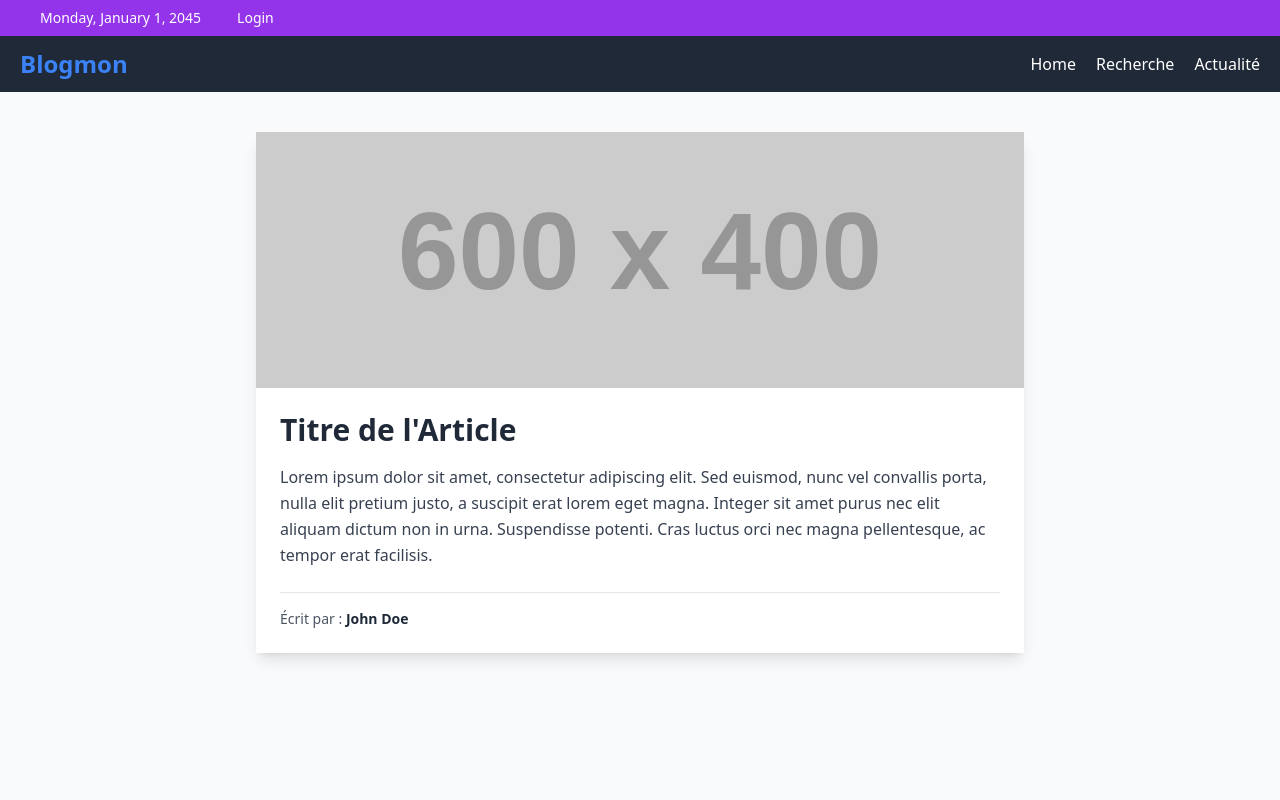
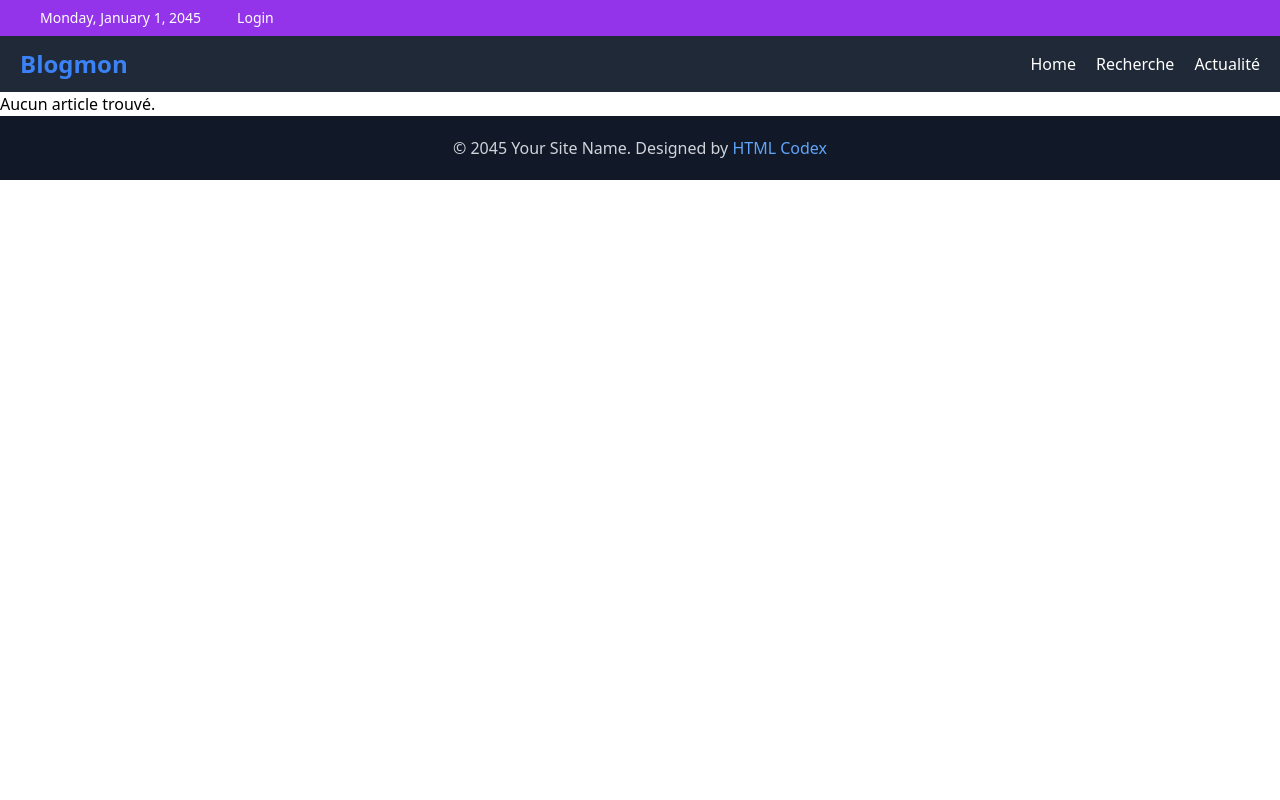
Before and after one commit to Triple-Monstre/Blogmon, a Next.js app in the folder blolgmon/: page /article in a window 1280 px wide. Shown: the top 800 px of the page. Built offline with nearby package versions, Linux system fonts and the light colour scheme.

Commit message:
articles complets

```diff
--- a/blolgmon/app/api/articles/route.ts
+++ b/blolgmon/app/api/articles/route.ts
@@ -5,6 +5,32 @@ const prisma = new PrismaClient();
 
 export async function GET(req: NextRequest) {
   try {
+    // Extraire l'ID de l'article depuis l'URL
+    const url = new URL(req.url);
+    const articleId = url.searchParams.get('id'); // Exemple : /api/articles?id=123
+
+    if (articleId) {
+      // Récupérer un article spécifique par ID
+      const article = await prisma.article.findUnique({
+        where: { id: articleId },
+        include: {
+          author: { select: { name: true } }, // Inclure les informations de l'auteur
+        },
+      });
+
+      if (!article) {
+        return NextResponse.json(
+          { error: 'Article non trouvé.' },
+          { status: 404 }
+        );
+      }
+
+      // Réponse pour un article spécifique
+      return NextResponse.json(article);
+    }
+
+    // Pas d'ID : continuer avec la logique existante pour les derniers articles et utilisateur aléatoire
+
     // Récupérer les deux derniers articles
     const latestArticles = await prisma.article.findMany({
       orderBy: { createdAt: 'desc' },
@@ -13,7 +39,10 @@ export async function GET(req: NextRequest) {
 
     // Vérifier qu'il y a des articles dans la base
     if (latestArticles.length === 0) {
-      return NextResponse.json({ error: 'Aucun article trouvé.' }, { status: 404 });
+      return NextResponse.json(
+        { error: 'Aucun article trouvé.' },
+        { status: 404 }
+      );
     }
 
     // Récupérer les utilisateurs ayant au moins un article
@@ -26,9 +55,11 @@ export async function GET(req: NextRequest) {
       select: { id: true }, // On ne récupère que les IDs pour optimiser la requête
     });
 
-    // Vérifier qu'il existe des utilisateurs ayant des articles
     if (usersWithArticles.length === 0) {
-      return NextResponse.json({ error: 'Aucun utilisateur avec des articles trouvé.' }, { status: 404 });
+      return NextResponse.json(
+        { error: 'Aucun utilisateur avec des articles trouvé.' },
+        { status: 404 }
+      );
     }
 
     // Choisir un utilisateur au hasard parmi ceux ayant des articles
@@ -45,13 +76,16 @@ export async function GET(req: NextRequest) {
       orderBy: {
         id: 'asc',
       },
-      skip: Math.floor(Math.random() * (await prisma.user.count({
-        where: {
-          articles: {
-            some: {}, // Uniquement les utilisateurs ayant des articles
-          },
-        },
-      }))),
+      skip: Math.floor(
+        Math.random() *
+          (await prisma.user.count({
+            where: {
+              articles: {
+                some: {}, // Uniquement les utilisateurs ayant des articles
+              },
+            },
+          }))
+      ),
     });
 
     if (!randomUser) {
@@ -68,9 +102,11 @@ export async function GET(req: NextRequest) {
       take: 2,
     });
 
-    // Vérifier qu'il y a bien des articles associés à l'utilisateur
     if (randomArticles.length === 0) {
-      return NextResponse.json({ error: 'Aucun article trouvé pour cet utilisateur.' }, { status: 404 });
+      return NextResponse.json(
+        { error: 'Aucun article trouvé pour cet utilisateur.' },
+        { status: 404 }
+      );
     }
 
     // Réponse finale
@@ -83,7 +119,10 @@ export async function GET(req: NextRequest) {
     });
   } catch (error) {
     console.error('Erreur API :', error);
-    return NextResponse.json({ error: 'Erreur interne du serveur.' }, { status: 500 });
+    return NextResponse.json(
+      { error: 'Erreur interne du serveur.' },
+      { status: 500 }
+    );
   } finally {
     await prisma.$disconnect();
   }
--- a/blolgmon/app/article/page.tsx
+++ b/blolgmon/app/article/page.tsx
@@ -1,36 +1,87 @@
-export default function Home() {
+"use client";
+
+import { useEffect, useState } from "react";
+import { useSearchParams } from "next/navigation";
+import Image from "next/image";
+
+interface Article {
+  id: string;
+  title: string;
+  image: string;
+  content: string;
+  author: {
+    name: string;
+  };
+}
+
+export default function ArticlePage() {
+  const searchParams = useSearchParams(); // Pour récupérer les query parameters
+  const id = searchParams.get("id"); // Récupère l'ID depuis la query string
+  const [article, setArticle] = useState<Article | null>(null);
+  const [loading, setLoading] = useState(true);
+
+  useEffect(() => {
+    async function fetchArticle() {
+      try {
+        if (!id) {
+          console.error("ID de l'article non fourni");
+          return;
+        }
+
+        const response = await fetch(`/api/articles?id=${id}`); // Requête vers l'API avec l'ID
+        if (response.ok) {
+          const data = await response.json();
+          setArticle(data);
+        } else {
+          console.error("Erreur lors de la récupération de l'article.");
+        }
+      } catch (error) {
+        console.error("Erreur API :", error);
+      } finally {
+        setLoading(false);
+      }
+    }
+
+    fetchArticle();
+  }, [id]);
+
+  if (loading) {
+    return <div>Chargement...</div>;
+  }
+
+  if (!article) {
+    return <div>Aucun article trouvé.</div>;
+  }
+
   return (
     <div className="bg-gray-50 min-h-screen py-10">
       <div className="container mx-auto px-4">
         <div className="max-w-3xl mx-auto bg-white shadow-lg rounded-lg overflow-hidden">
-            {/* Image */}
-            <img
-              src="https://via.placeholder.com/600x400"
-              alt="Article"
-              className="w-full h-64 object-cover"
+          <div className="w-full h-64">
+            <Image
+              src={article.image || "/placeholder.jpg"}
+              alt={article.title}
+              className="object-cover w-full h-full"
+              width={600}
+              height={400}
             />
+          </div>
 
-            {/* Contenu */}
           <div className="p-6">
-              {/* Titre */}
             <h1 className="text-3xl font-bold text-gray-800 mb-4">
-                Titre de l'Article
+              {article.title}
             </h1>
 
-              {/* Texte de l'article */}
             <p className="text-gray-700 leading-relaxed mb-6">
-                Lorem ipsum dolor sit amet, consectetur adipiscing elit. Sed
-                euismod, nunc vel convallis porta, nulla elit pretium justo, a
-                suscipit erat lorem eget magna. Integer sit amet purus nec elit
-                aliquam dictum non in urna. Suspendisse potenti. Cras luctus orci
-                nec magna pellentesque, ac tempor erat facilisis.
+              {article.content}
             </p>
 
-              {/* Auteur */}
             <div className="border-t pt-4">
               <p className="text-gray-600 text-sm">
                 Écrit par :{" "}
-                  <span className="font-semibold text-gray-800">John Doe</span>
+                <span className="font-semibold text-gray-800">
+                  {article.author.name}
+                </span>
               </p>
             </div>
           </div>
--- a/blolgmon/app/home/page.tsx
+++ b/blolgmon/app/home/page.tsx
@@ -68,7 +68,7 @@ export default function ArticlesPage() {
                   alt={article.title}
                   className="object-cover w-full h-full"
                   width={600} // Largeur recommandée
-                  height={500} // Hauteur recommandée
+                  height={600} // Hauteur recommandée
                 />
               </div>
               {/* Titre de l'article */}
@@ -101,7 +101,7 @@ export default function ArticlesPage() {
                   alt={article.title}
                   className="object-cover w-full h-full"
                   width={600} // Largeur recommandée
-                  height={500} // Hauteur recommandée
+                  height={600} // Hauteur recommandée
                 />
               </div>
               {/* Titre de l'article */}
```
Lines whose indentation alone changed are shown as unchanged.
